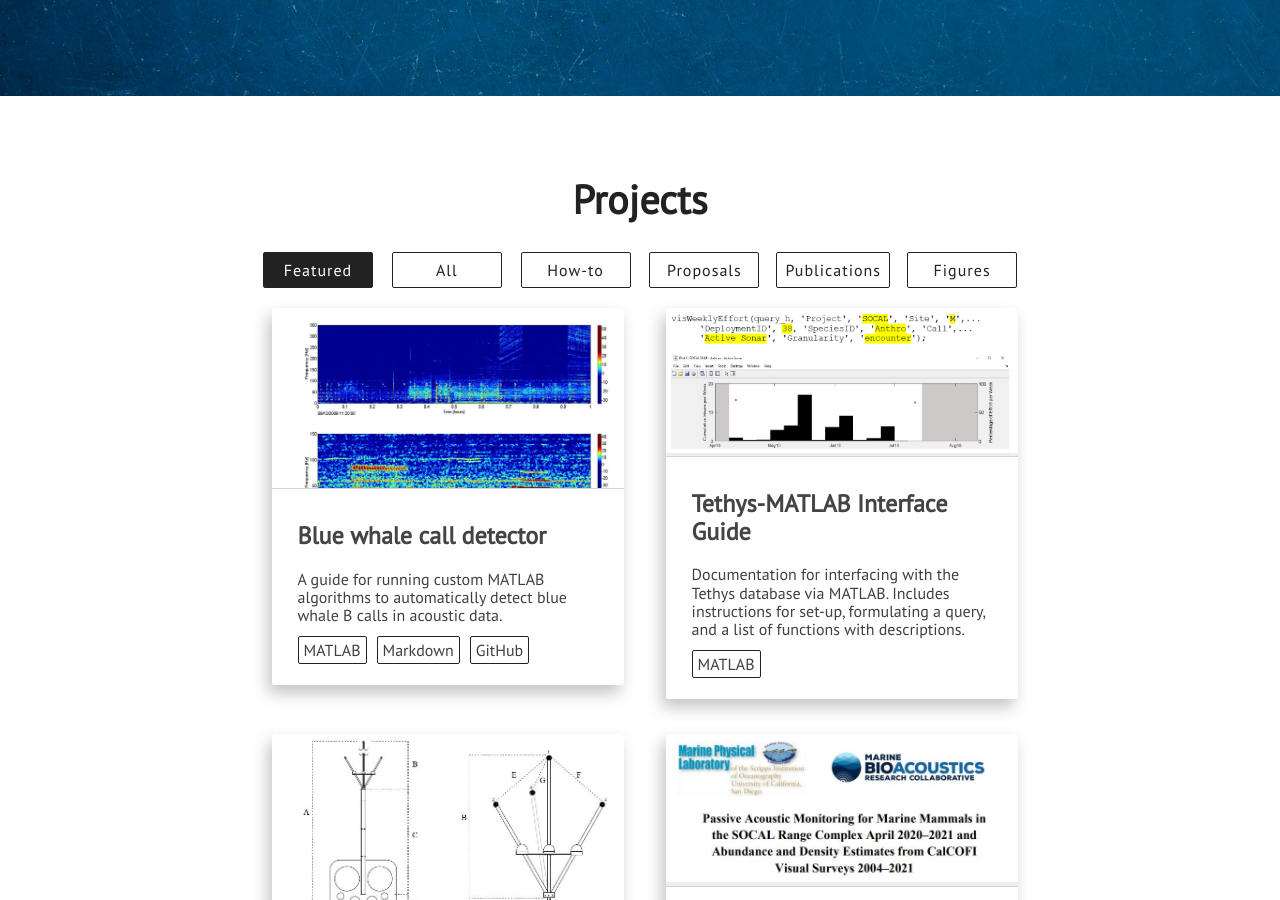
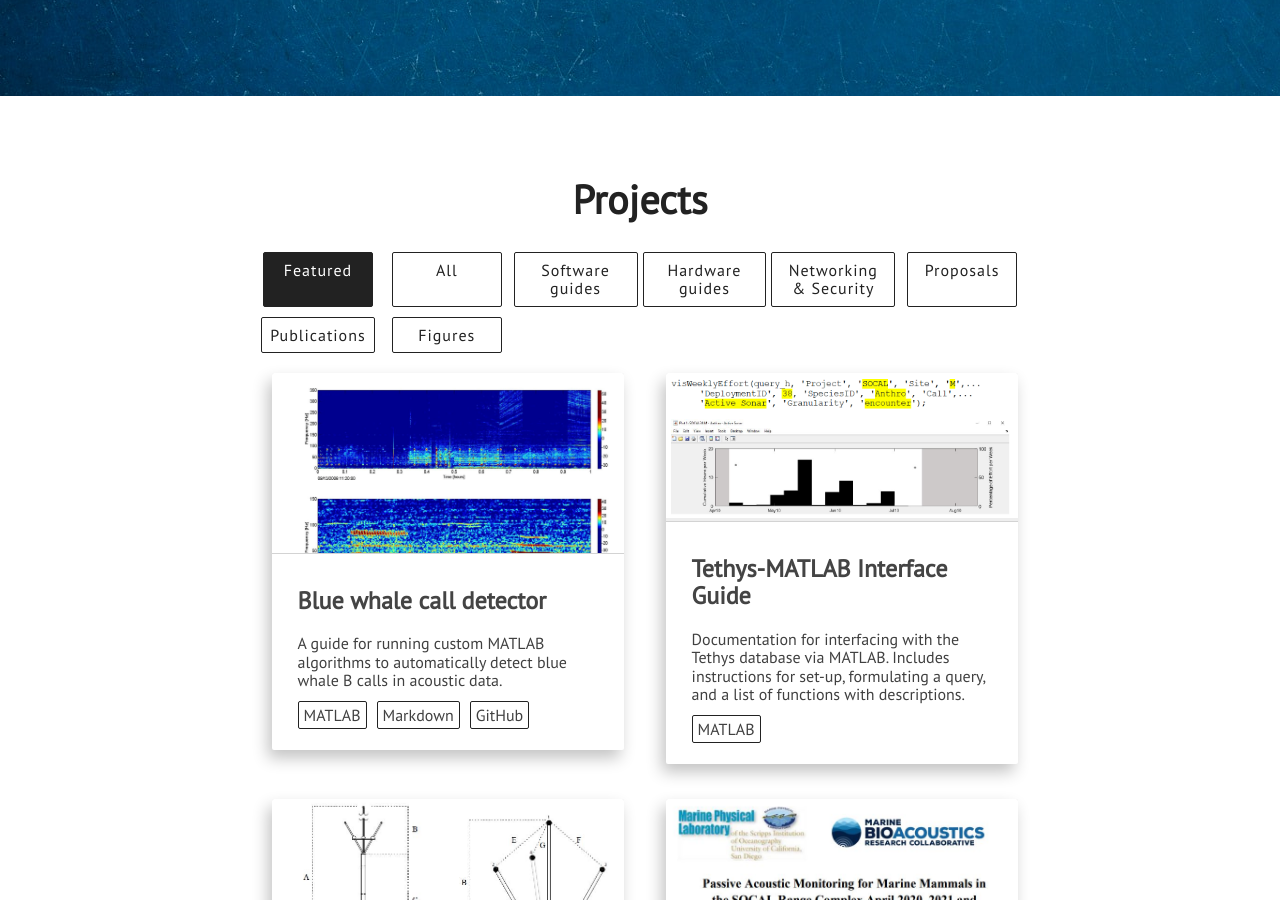
Before and after one commit to alrice12/alrice12.github.io, a Jekyll site: the page built from index.html, in a window 1280 px wide and 900 px high, scrolled down 2804 px. Built offline with Jekyll 4.4.1, drawn with Linux system fonts in a browser that asks for light colours; nearby versions of some CDN libraries.

Commit message:
Update projects.html

```diff
--- a/_includes/projects.html
+++ b/_includes/projects.html
@@ -1,5 +1,5 @@
 <div class="section-wrapper">
-    <section class="section projects" id="projects">
+    <section class="section projects" id="portfolio">
         <div class="full-width">
             <div class="section-heading" id="featured-projects-text">Projects</div>
 
@@ -7,7 +7,9 @@
 
                     <a id="featured" class="semi-transparent-button with-border white-button" onclick="selected('featured')">Featured</a>
                     <a id="all" class="semi-transparent-button with-border white-button" onclick="selected('all')">All</a>
-                    <a id="how-to" class="semi-transparent-button with-border white-button" onclick="selected('how-to')">How-to</a>
+                    <a id="software" class="semi-transparent-button with-border white-button" onclick="selected('software')">Software guides</a>
+                    <a id="hardware" class="semi-transparent-button with-border white-button" onclick="selected('hardware')">Hardware guides</a>
+                    <a id="n&s" class="semi-transparent-button with-border white-button" onclick="selected('n%s')">Networking & Security</a>
                     <a id="proposals" class="semi-transparent-button with-border white-button" onclick="selected('proposals')">Proposals</a>
                     <a id="publications" class="semi-transparent-button with-border white-button" onclick="selected('publications')">Publications</a>
                     <a id="figures" class="semi-transparent-button with-border white-button" onclick="selected('figures')">Figures</a>
```
